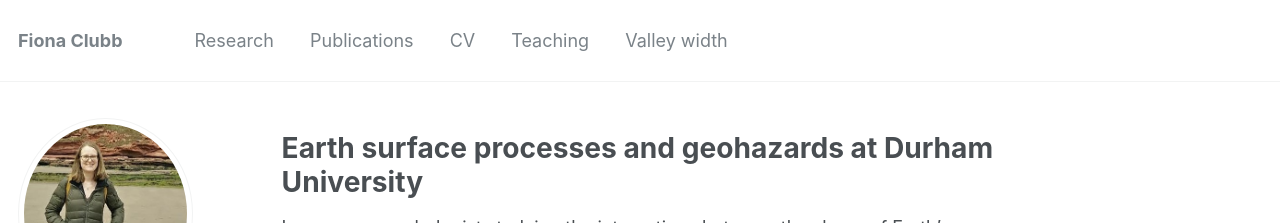
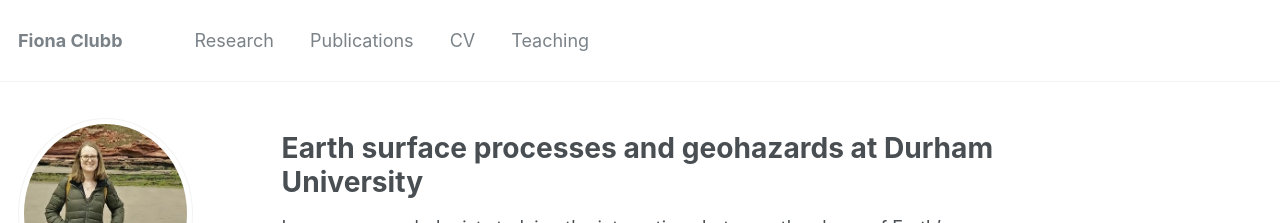
Before and after one commit to fclubb/fclubb.github.io, a Jekyll site: the page built from _pages/about.md, in a window 1280 px wide and 900 px high. Shown: the top 223 px of the window. Built offline with Jekyll 4.4.1, drawn with Linux system fonts in a browser that asks for light colours; some web fonts are replaced.

Commit message:
removing broken link to valley width

```diff
--- a/_data/navigation.yml
+++ b/_data/navigation.yml
@@ -11,6 +11,3 @@
 
   - title: "Teaching"
     url: /teaching/
-
-  - title: "Valley width"
-    url: /valley-width/
```
